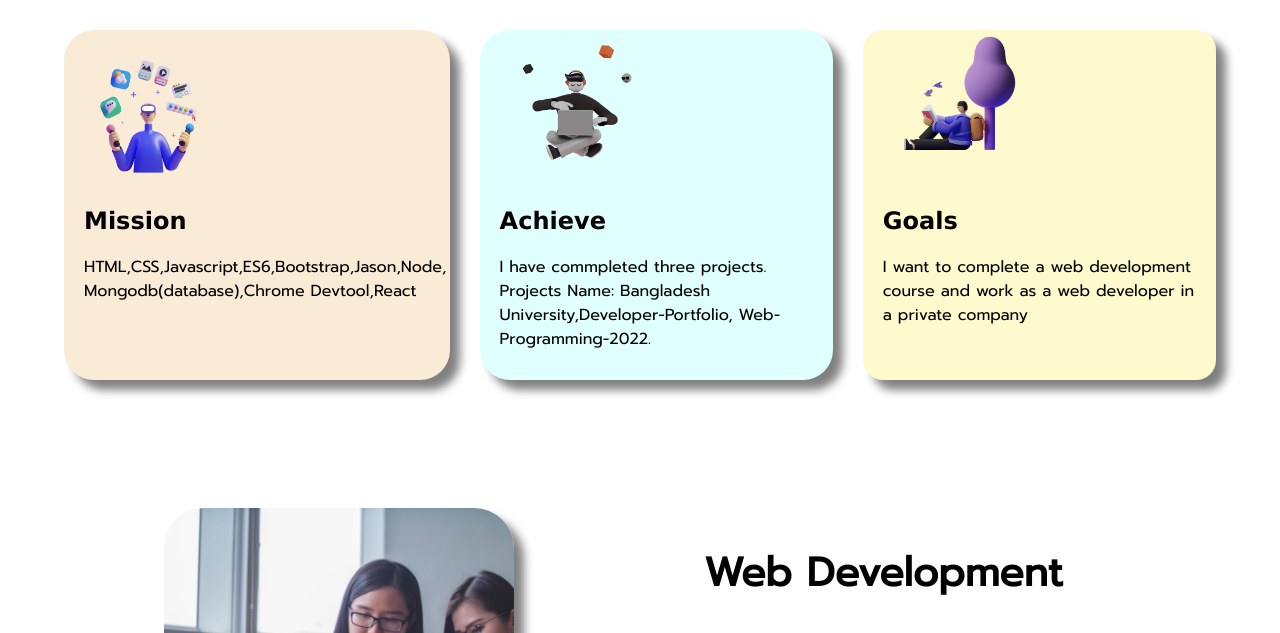
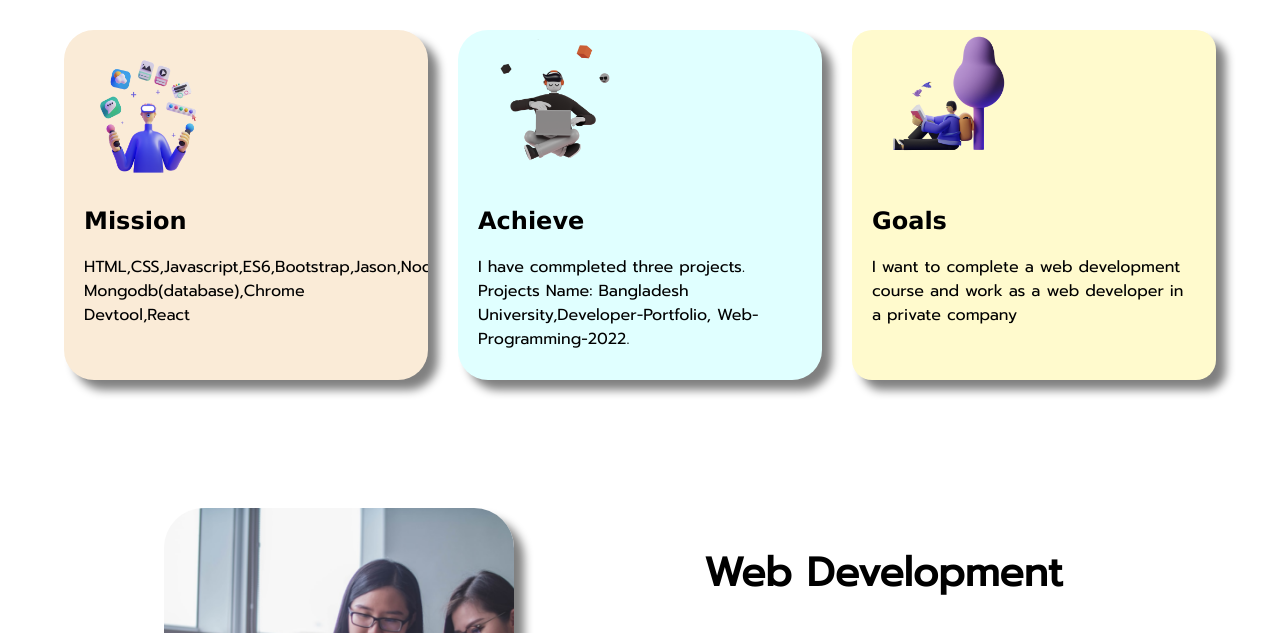
Before and after one commit to MortuzaMahmud/Wbe-Programming-2022, a plain HTML site: page index.html in a window 1280 px wide. Shown: the part 632-1265 px from the top of the page. Drawn offline with Linux system fonts and the light colour scheme.

Commit message:
code added

```diff
--- a/style.css
+++ b/style.css
@@ -51,7 +51,7 @@ h1{
     background-color: #FAEBD7;
     border-radius: 30px;
     padding: 0px 20px;
-
+    overflow: hidden;
 }
 .achieve{
     width: 30%;
@@ -60,6 +60,7 @@ h1{
     background-color: #E0FFFF;
     border-radius: 30px;
     padding: 0px 20px;
+    overflow: hidden;
 }
 .goals{
     width: 30%;
@@ -68,6 +69,7 @@ h1{
     background-color: #FFFACD;
     border-radius: 20px;
     padding: 0px 20px;
+    overflow: hidden;
 }
 .third-flexible-container{
     display: flex;
@@ -119,6 +121,7 @@ ul li a{
     margin-left: 50px;
     padding: 20px;
     border-radius: 5px;
+    overflow: hidden;
 }
 #color-nav{
     border-bottom: 5px solid #A9A9A9;
```
